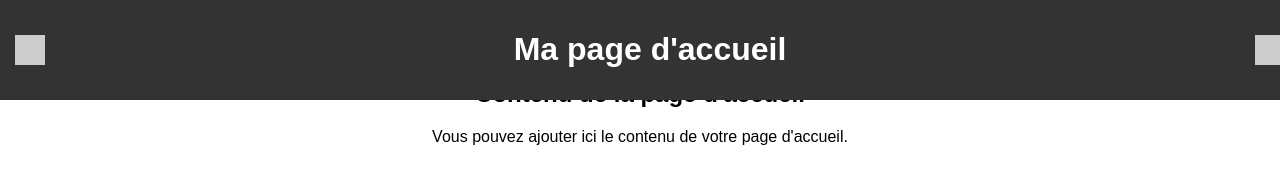
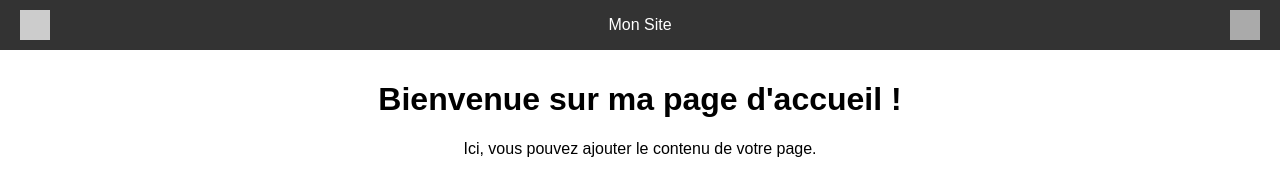
Before and after one commit to Drkkar/drkkar.github.io, a plain HTML site: page index.html in a window 1280 px wide. Drawn offline with Linux system fonts and the light colour scheme.

Commit message:
update
update

```diff
--- a/index.html
+++ b/index.html
@@ -3,7 +3,7 @@
 <head>
     <meta charset="UTF-8">
     <meta name="viewport" content="width=device-width, initial-scale=1.0">
-    <title>Ma page d'accueil</title>
+    <title>Page d'accueil</title>
     <style>
         body {
             margin: 0;
@@ -12,48 +12,61 @@
         }
 
         .navbar {
-            background-color: #333;
-            color: white;
             position: fixed;
             top: 0;
             left: 0;
             width: 100%;
+            height: 50px;
+            background-color: #333;
+            color: white;
             display: flex;
             justify-content: space-between;
             align-items: center;
-            padding: 10px;
+            padding: 0 20px;
+            box-sizing: border-box;
         }
 
         .navbar a {
             color: white;
             text-decoration: none;
-            padding: 8px;
+            margin: 0 10px;
+        }
+
+        .navbar a:hover {
+            color: yellow;
         }
 
         .content {
-            padding-top: 60px; /* Pour éviter que le contenu soit masqué par la barre */
+            padding-top: 60px;
             text-align: center;
         }
 
-        .icon {
-            display: inline-block;
+        .profile-icon,
+        .menu-icon {
             width: 30px;
             height: 30px;
+            cursor: pointer;
+        }
+
+        .menu-icon {
             background-color: #ccc;
-            margin: 0 5px;
+        }
+
+        .profile-icon {
+            background-color: #aaa;
         }
     </style>
 </head>
 <body>
     <div class="navbar">
-        <div class="icon" id="menu-icon"></div>
-        <h1>Ma page d'accueil</h1>
-        <div class="icon" id="profile-icon"></div>
+        <div class="menu-icon"></div>
+        <div class="brand">Mon Site</div>
+        <div class="profile-icon"></div>
     </div>
 
     <div class="content">
-        <h2>Contenu de la page d'accueil</h2>
-        <p>Vous pouvez ajouter ici le contenu de votre page d'accueil.</p>
+        <h1>Bienvenue sur ma page d'accueil !</h1>
+        <p>Ici, vous pouvez ajouter le contenu de votre page.</p>
     </div>
 </body>
 </html>
```
